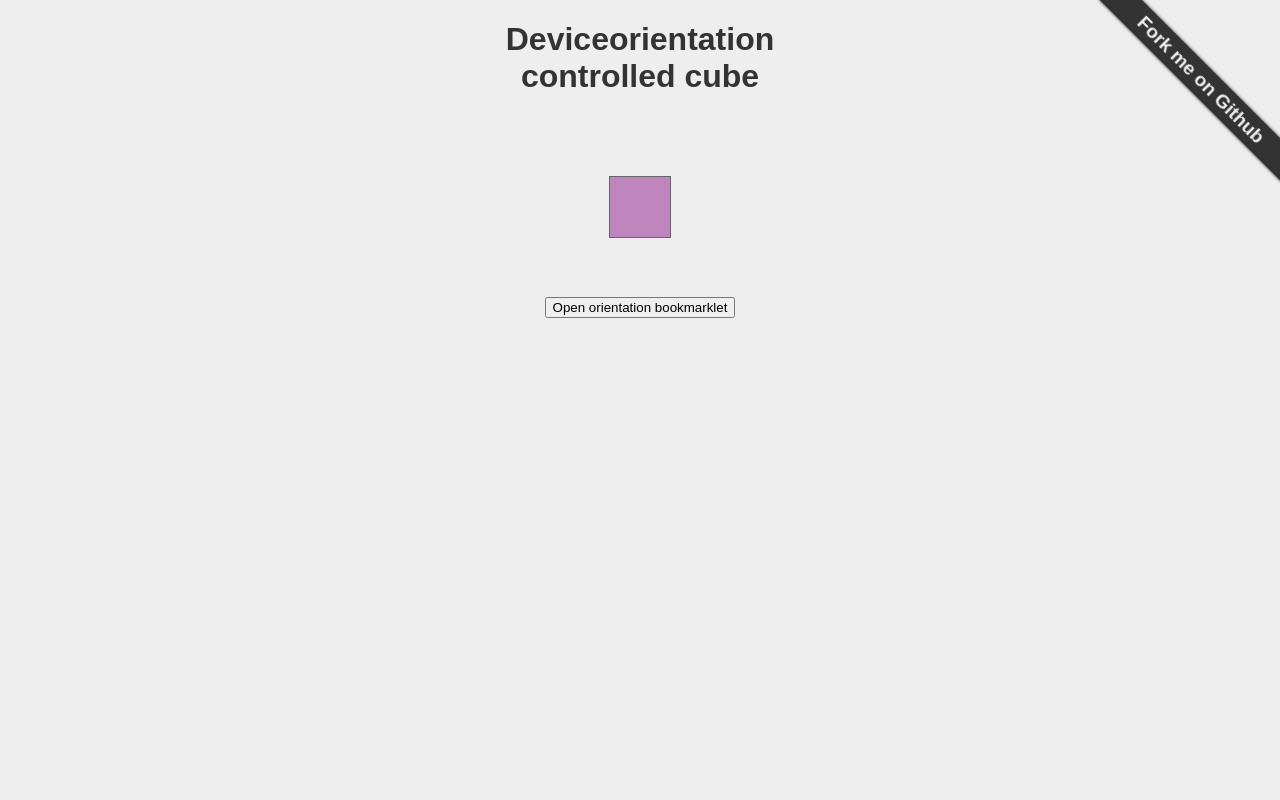
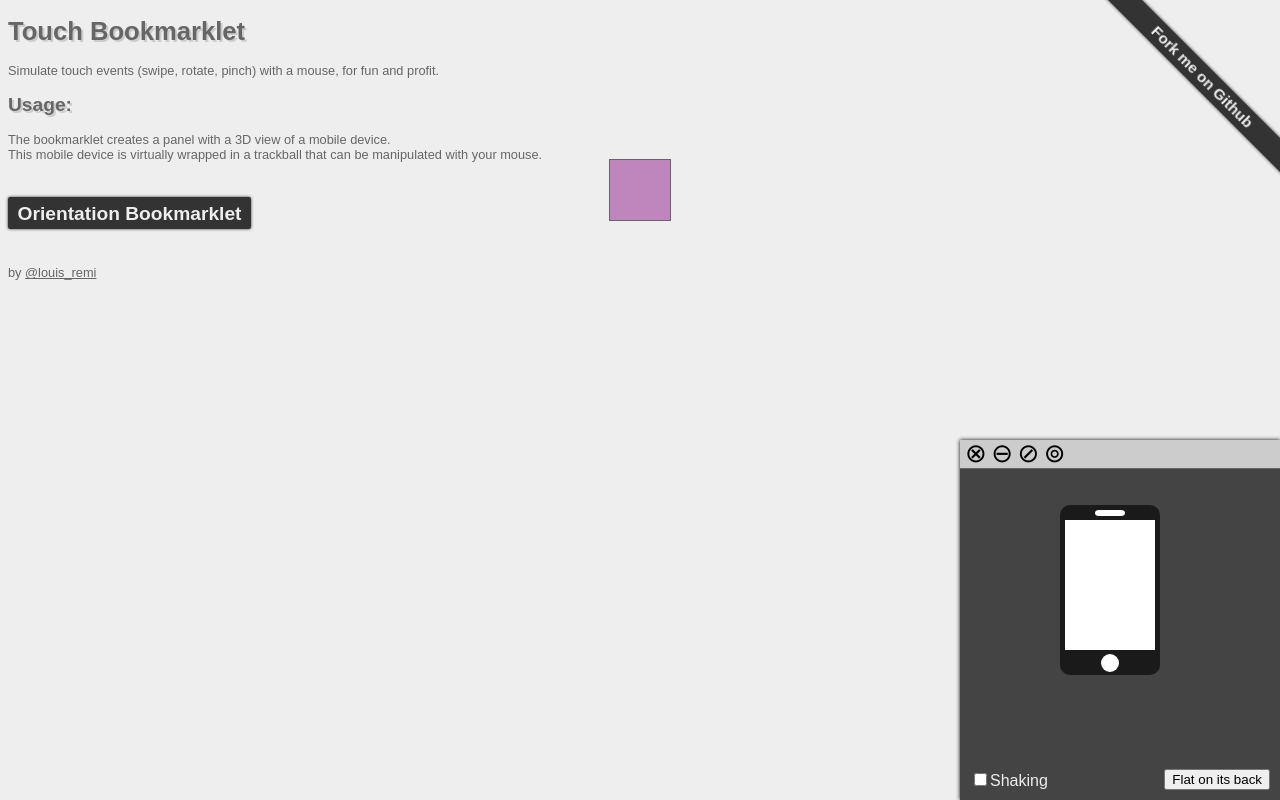
Before and after one commit to louisremi/orientation-devtool, a plain HTML site: page index.html in a window 1280 px wide. Drawn offline with Linux system fonts and the light colour scheme.

Commit message:
proper home page

```diff
--- a/index.html
+++ b/index.html
@@ -5,13 +5,22 @@
 body {
 	font-family: Arial, Helvetica, Liberation Sans, sans-serif;
 	background: #eee;
-		color: #333;
+	color: #666;
+	font-size: .8em;
 }
 
 #main {
 	width: 400px;
-		margin: 0 auto;
-		text-align: center;
+	margin: 100px auto;
+}
+
+#blah {
+	position: absolute;
+	top: 0;
+}
+
+h1, h2 {
+	text-shadow: 2px 2px 0 #ccc;
 }
 
 a {
@@ -52,7 +61,7 @@
 	width: 60px;
 	height: 60px;
 	margin: 60px 170px;
-		cursor: pointer;
+	position: relative;
 
 	-moz-transform-style: preserve-3d;
 	-webkit-transform-style: preserve-3d;
@@ -117,9 +126,28 @@
 
 </head>
 <body>
+<div id="blah">
+	<h1>Touch Bookmarklet</h1>
+
+	<p>Simulate touch events (swipe, rotate, pinch) with a mouse, for fun and profit.</p>
+
+	<h2>Usage:</h2>
+
+	<p>
+		The bookmarklet creates a panel with a 3D view of a mobile device.<br/>
+		This mobile device is virtually wrapped in a trackball that can be manipulated with your mouse.
+	</p>
+
+	<br/>
+
+	<p><a id="bookmarklet" class="inverted" onclick="return false;" href='#'>Orientation Bookmarklet</a></p>
+
+	<br/>
+
+	<p>by <a href="http://twitter.com/louis_remi">@louis_remi</a></p>
+</div>
 
 <div id="main">
-		<h1>Deviceorientation controlled cube</h1>
 
 	<div id="c0" class="cube">
 		<div class="face f0"></div>
@@ -130,7 +158,6 @@
 		<div class="face f5"></div>
 	</div>
 
-		<input id="doDt" type="button" value="Open orientation bookmarklet" />
 </div>
 
 <a id="github" class="inverted" href="https://github.com/louisremi/orientation-devtool">Fork me on Github</a>
@@ -153,20 +180,9 @@
 	    "rotateY(" + ( -e.gamma ) + "deg)";
 	});
 
-	$("doDt").onclick = function() {
-		var s0 = document.createElement( "script" ),
-			s1 = document.createElement( "script" );
-
-		s0.src = "lib/froglet.host.js";
-		s1.src = "orientation.bookmarklet.js";
-
-		document.body.appendChild( s0 );
-		document.body.appendChild( s1 );
-
-		this.parentNode.removeChild( this );
-	}
-
 	function $(i){return document.getElementById(i)}
 </script>
+<script src="lib/froglet.host.js"></script>
+<script src="orientation.bookmarklet.js"></script>
 </body>
 </html>
```
Lines whose indentation alone changed are shown as unchanged.
